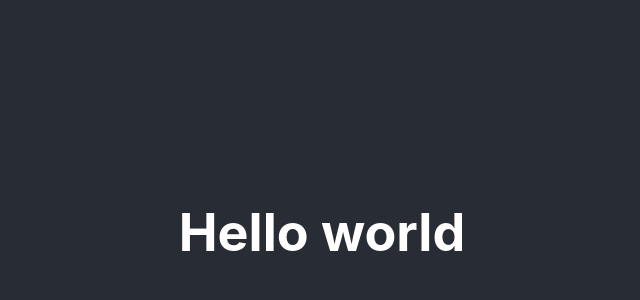
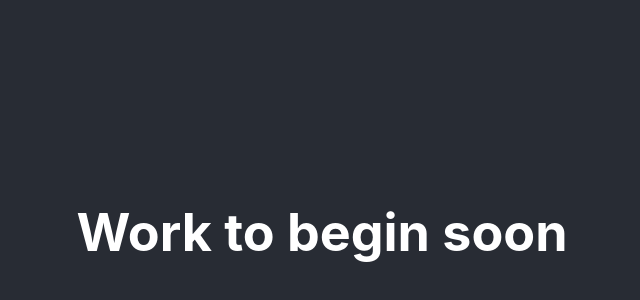
Before and after one commit to Amoako419/My_website, a React (Create React App) app in the folder portfolio/: page / in a window 1280 px wide. Shown: the part 168-468 px from the top of the page, without its empty margins (318-958 px from the left). Built offline with nearby package versions, Linux system fonts and the light colour scheme.

Commit message:
initial commit

```diff
--- a/portfolio/src/App.js
+++ b/portfolio/src/App.js
@@ -4,7 +4,7 @@ function App() {
   return (
     <div className="App">
       <header className="App-header">
-       <h1>Hello world</h1>
+       <h1>Work to begin soon</h1>
       </header>
     </div>
   );
```
Also changed, not shown: portfolio/src/pages/home.jsx (added, +12 -0 lines).
